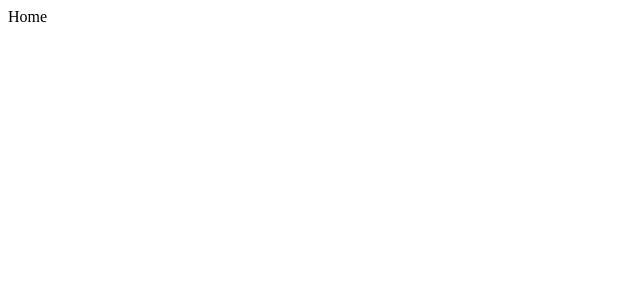
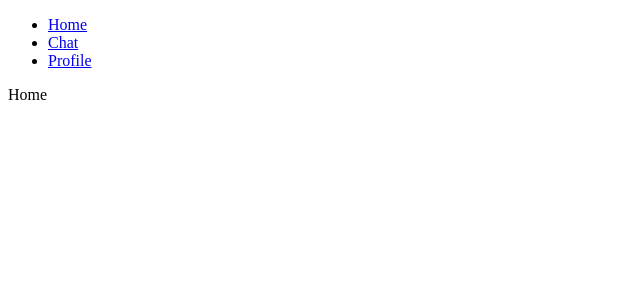
Before and after one commit to SEEWON/SEEWON-CHAT, a React (Create React App) app: page / in a window 1280 px wide. Shown: the top 300 px of the page, without its empty margins (0-640 px from the left). Built offline with nearby package versions, Linux system fonts and the light colour scheme.

Commit message:
[Feat] Add navigation

```diff
--- a/src/App.js
+++ b/src/App.js
@@ -1,8 +1,9 @@
-import React from 'react';
+import React, { useState } from 'react';
 import Router from './Router';
 
-function App() {
-  return <Router />;
-}
+const App = () => {
+  const [isLoggedIn, setIsLoggedIn] = useState(true);
+  return <Router isLoggedIn={isLoggedIn} />;
+};
 
 export default App;
--- /dev/null
+++ b/src/Navigation.js
@@ -0,0 +1,19 @@
+import React from 'react';
+import { Link } from 'react-router-dom';
+
+const Navigation = () => (
+  <nav>
+    <ul>
+      <li>
+        <Link to="/">Home</Link>
+      </li>
+      <li>
+        <Link to="/chat">Chat</Link>
+      </li>
+      <li>
+        <Link to="/profile">Profile</Link>
+      </li>
+    </ul>
+  </nav>
+);
+export default Navigation;
--- a/src/Router.js
+++ b/src/Router.js
@@ -1,16 +1,37 @@
 import React from 'react';
-import { BrowserRouter, Route, Switch } from 'react-router-dom';
+import { BrowserRouter, Route, Switch, Redirect } from 'react-router-dom';
 import Chat from './routes/Chat';
 import Home from './routes/Home';
 import Profile from './routes/Profile';
+import LogIn from './routes/LogIn';
+import Navigation from './Navigation';
 
-const Router = () => {
+const Router = ({ isLoggedIn }) => {
   return (
     <BrowserRouter>
+      {isLoggedIn && <Navigation />}
       <Switch>
-        <Route exact path="/" component={Home} />
-        <Route exact path="/chat" component={Chat} />
-        <Route exact path="/profile" component={Profile} />
+        {isLoggedIn ? (
+          <>
+            <Route exact path="/">
+              <Home />
+            </Route>
+            <Route exact path="/chat">
+              <Chat />
+            </Route>
+            <Route exact path="/profile">
+              <Profile />
+            </Route>
+            <Redirect from="*" to="/" />
+          </>
+        ) : (
+          <>
+            <Route exact path="/">
+              <LogIn />
+            </Route>
+            <Redirect from="*" to="/" />
+          </>
+        )}
       </Switch>
     </BrowserRouter>
   );
```
